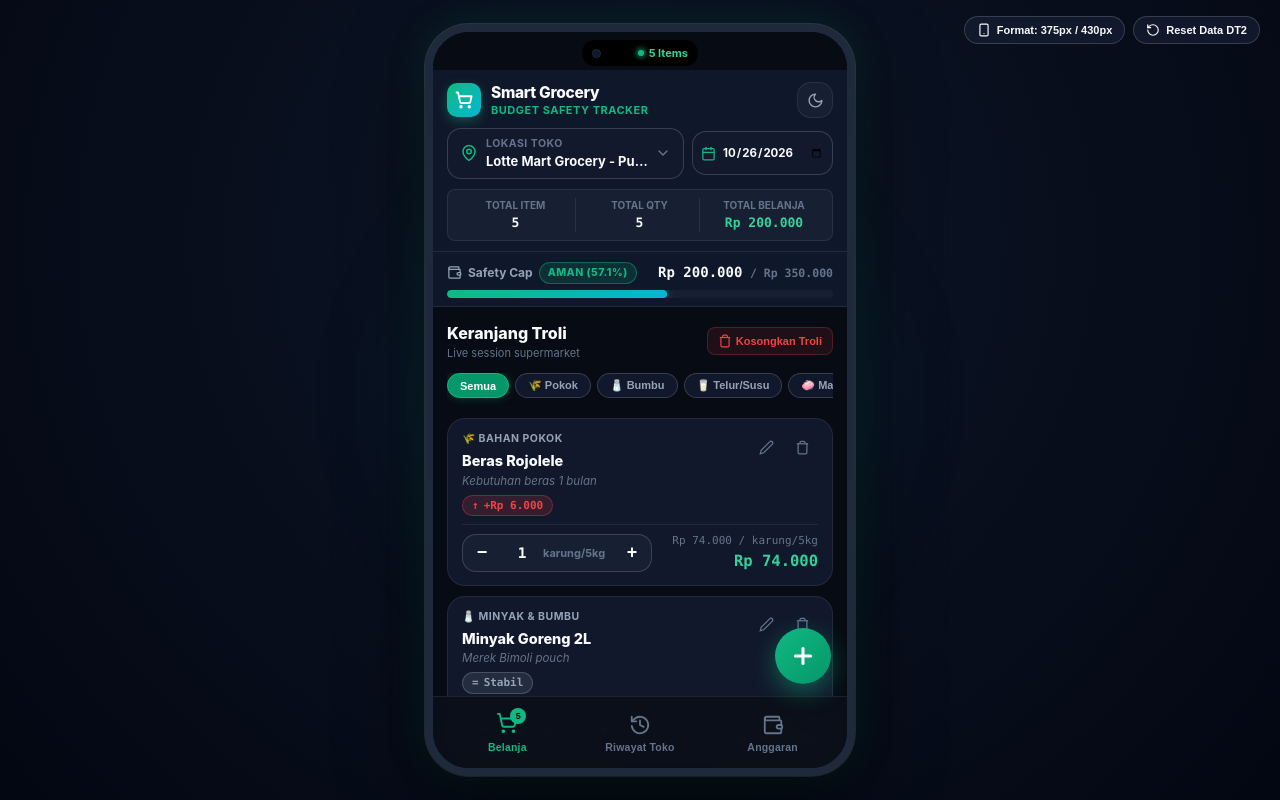
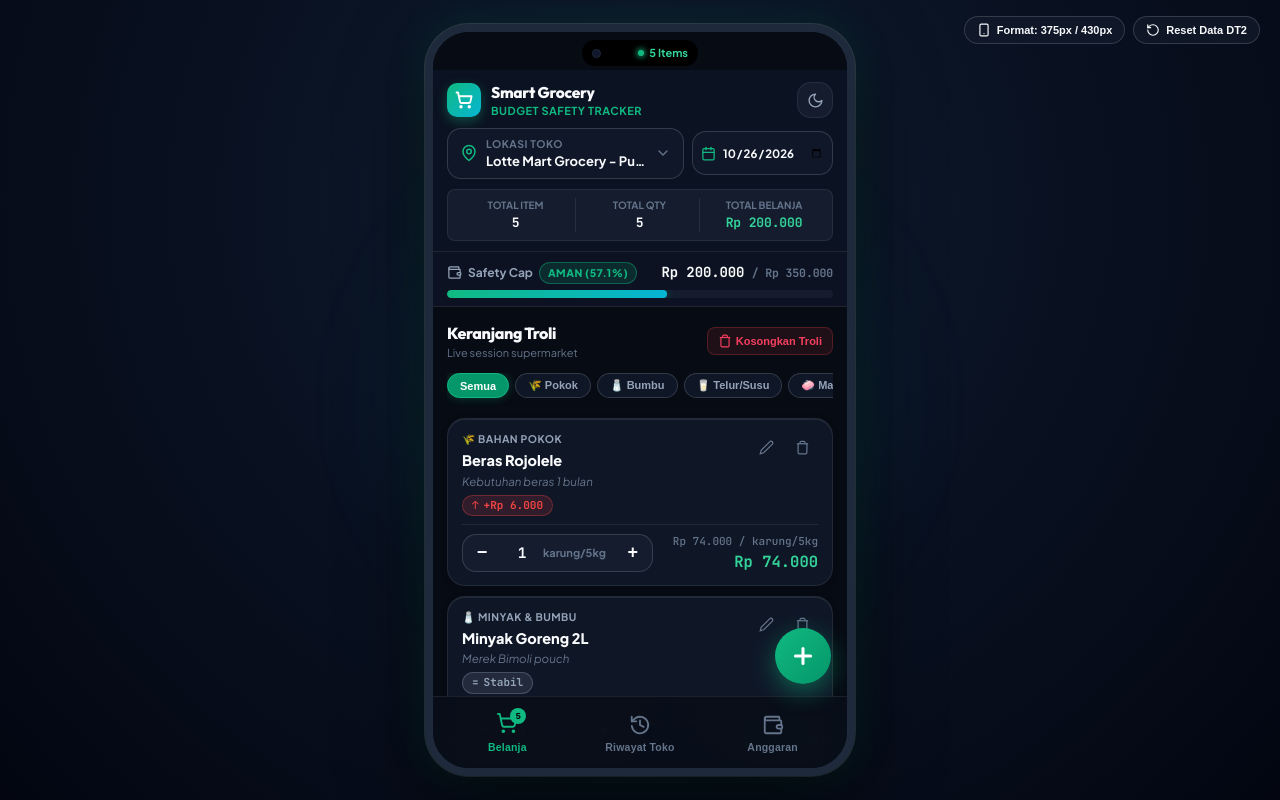
Before and after one commit to carz-cat/smart-grocery-tracker, a website with bundled scripts: page index.html in a window 1280 px wide. Built offline with nearby package versions, Linux system fonts and the light colour scheme; no server answers; files whose address does not match are found by name.

Commit message:
style: Upgrade typography with Google Fonts (Plus Jakarta Sans, Outfit, JetBrains Mono) and enhance modern color system

```diff
--- a/css/styles.css
+++ b/css/styles.css
@@ -5,48 +5,56 @@
    ========================================================================== */
 
 :root {
-  /* DARK THEME (DEFAULT) */
-  --bg-canvas: radial-gradient(circle at 50% 30%, #0d1627 0%, #030712 100%);
+  /* DARK THEME (DEFAULT) - High Precision Emerald & Deep Slate */
+  --bg-canvas: radial-gradient(circle at 50% 25%, #0f1c30 0%, #030611 100%);
   --bg-dark: #070b14;
-  --bg-card: rgba(19, 27, 46, 0.92);
-  --bg-card-hover: rgba(25, 36, 60, 0.96);
-  --bg-surface: #0f172a;
-  --bg-input: #172033;
-  --bg-bottom-nav: rgba(11, 15, 25, 0.95);
+  --bg-card: rgba(17, 25, 42, 0.90);
+  --bg-card-hover: rgba(23, 34, 57, 0.96);
+  --bg-surface: rgba(13, 20, 36, 0.88);
+  --bg-input: #141c2e;
+  --bg-bottom-nav: rgba(9, 14, 25, 0.94);
   --border-subtle: rgba(255, 255, 255, 0.08);
-  --border-medium: rgba(255, 255, 255, 0.16);
-  --border-highlight: rgba(16, 185, 129, 0.45);
+  --border-medium: rgba(255, 255, 255, 0.15);
+  --border-highlight: rgba(16, 185, 129, 0.5);
 
   --text-primary: #f8fafc;
   --text-secondary: #94a3b8;
   --text-muted: #64748b;
 
-  /* Brand Accents */
+  /* Brand Accents - Vibrant & Accessible */
   --emerald: #10b981;
   --emerald-dark: #059669;
   --emerald-light: #34d399;
-  --emerald-glow: rgba(16, 185, 129, 0.25);
+  --emerald-glow: rgba(16, 185, 129, 0.28);
+  --emerald-gradient: linear-gradient(135deg, #10b981 0%, #059669 100%);
 
   --cyan: #06b6d4;
+  --cyan-light: #38bdf8;
   --cyan-glow: rgba(6, 182, 212, 0.25);
 
   --amber: #f59e0b;
   --amber-dark: #d97706;
-  --amber-glow: rgba(245, 158, 11, 0.25);
-
-  --crimson: #ef4444;
-  --crimson-dark: #dc2626;
-  --crimson-glow: rgba(239, 68, 68, 0.3);
+  --amber-light: #fbbf24;
+  --amber-glow: rgba(245, 158, 11, 0.28);
+
+  --crimson: #f43f5e;
+  --crimson-dark: #e11d48;
+  --crimson-light: #fda4af;
+  --crimson-glow: rgba(244, 63, 94, 0.32);
 
   /* Elevation & Blur */
   --glass-backdrop: blur(16px);
   --glass-backdrop-heavy: blur(24px);
-  --shadow-lg: 0 10px 30px -5px rgba(0, 0, 0, 0.6);
+  --shadow-sm: 0 2px 6px rgba(0, 0, 0, 0.25);
+  --shadow-md: 0 6px 18px rgba(0, 0, 0, 0.35);
+  --shadow-lg: 0 12px 35px -5px rgba(0, 0, 0, 0.65);
   --shadow-fab: 0 8px 25px rgba(16, 185, 129, 0.45);
+  --card-highlight: inset 0 1px 0 rgba(255, 255, 255, 0.08);
 
   /* Typography */
-  --font-family: -apple-system, BlinkMacSystemFont, "Plus Jakarta Sans", "Inter", "Segoe UI", Roboto, sans-serif;
-  --font-mono: ui-monospace, SFMono-Regular, Menlo, Monaco, Consolas, "Liberation Mono", monospace;
+  --font-family: 'Plus Jakarta Sans', -apple-system, BlinkMacSystemFont, "Segoe UI", Roboto, sans-serif;
+  --font-heading: 'Outfit', 'Plus Jakarta Sans', -apple-system, BlinkMacSystemFont, sans-serif;
+  --font-mono: 'JetBrains Mono', ui-monospace, SFMono-Regular, Menlo, Monaco, Consolas, monospace;
 
   /* Radii */
   --radius-sm: 8px;
@@ -61,23 +69,26 @@
 
 /* LIGHT THEME */
 [data-theme="light"] {
-  --bg-canvas: radial-gradient(circle at 50% 30%, #e2e8f0 0%, #cbd5e1 100%);
+  --bg-canvas: radial-gradient(circle at 50% 25%, #f1f5f9 0%, #cbd5e1 100%);
   --bg-dark: #f8fafc;
-  --bg-card: rgba(255, 255, 255, 0.96);
-  --bg-card-hover: rgba(248, 250, 252, 1);
+  --bg-card: #ffffff;
+  --bg-card-hover: #f8fafc;
   --bg-surface: #ffffff;
   --bg-input: #f1f5f9;
-  --bg-bottom-nav: rgba(255, 255, 255, 0.96);
-  --border-subtle: rgba(0, 0, 0, 0.08);
-  --border-medium: rgba(0, 0, 0, 0.15);
-  --border-highlight: rgba(16, 185, 129, 0.6);
+  --bg-bottom-nav: rgba(255, 255, 255, 0.95);
+  --border-subtle: rgba(226, 232, 240, 0.9);
+  --border-medium: rgba(203, 213, 225, 0.85);
+  --border-highlight: rgba(16, 185, 129, 0.65);
 
   --text-primary: #0f172a;
   --text-secondary: #475569;
   --text-muted: #64748b;
 
-  --shadow-lg: 0 10px 30px -5px rgba(0, 0, 0, 0.12);
+  --shadow-sm: 0 1px 3px rgba(15, 23, 42, 0.05);
+  --shadow-md: 0 4px 12px -2px rgba(15, 23, 42, 0.07);
+  --shadow-lg: 0 12px 28px -6px rgba(15, 23, 42, 0.1);
   --shadow-fab: 0 8px 25px rgba(16, 185, 129, 0.35);
+  --card-highlight: inset 0 1px 0 rgba(255, 255, 255, 0.9);
 }
 
 /* Base Reset */
@@ -99,6 +110,20 @@
   overflow: hidden;
   user-select: none;
   -webkit-font-smoothing: antialiased;
+}
+
+/* Headings Typography */
+h1, h2, h3, h4, .brand-text h1 {
+  font-family: var(--font-heading);
+  letter-spacing: -0.025em;
+}
+
+/* Numeric & Monetary Alignment */
+.ticker-val, .budget-figures, .price, .item-subtotal-val, .unit-rate-pill,
+.best-val-badge, .stat-value, .comp-badge, input[type="number"], .font-mono {
+  font-family: var(--font-mono);
+  font-variant-numeric: tabular-nums;
+  letter-spacing: -0.01em;
 }
 
 /* Harmonious Single Line Text (No Overlap) */
@@ -780,8 +805,14 @@
   display: flex;
   flex-direction: column;
   gap: 8px;
-  transition: border-color 0.2s, background-color 0.2s;
+  transition: border-color 0.2s, background-color 0.2s, box-shadow 0.2s;
   backdrop-filter: var(--glass-backdrop);
+  box-shadow: var(--shadow-sm), var(--card-highlight);
+}
+
+.grocery-item-card:hover {
+  border-color: var(--border-medium);
+  box-shadow: var(--shadow-md), var(--card-highlight);
 }
 
 .grocery-item-card:active {
--- a/index.html
+++ b/index.html
@@ -12,6 +12,11 @@
   <link rel="icon" type="image/svg+xml" href="./icons/icon.svg">
   <link rel="apple-touch-icon" href="./icons/icon.svg">
   <title>Smart Grocery &amp; Budget Safety Tracker | PWA Mobile</title>
+
+  <!-- Premium Modern Web Typography -->
+  <link rel="preconnect" href="https://fonts.googleapis.com">
+  <link rel="preconnect" href="https://fonts.gstatic.com" crossorigin>
+  <link href="https://fonts.googleapis.com/css2?family=JetBrains+Mono:wght@500;600;700&family=Outfit:wght@500;600;700;800&family=Plus+Jakarta+Sans:ital,wght@0,400;0,500;0,600;0,700;0,800;1,400;1,600&display=swap" rel="stylesheet">
 
   <link rel="stylesheet" href="./css/styles.css">
 </head>
```
Also changed, not shown: firebase.json, 1 other file.
